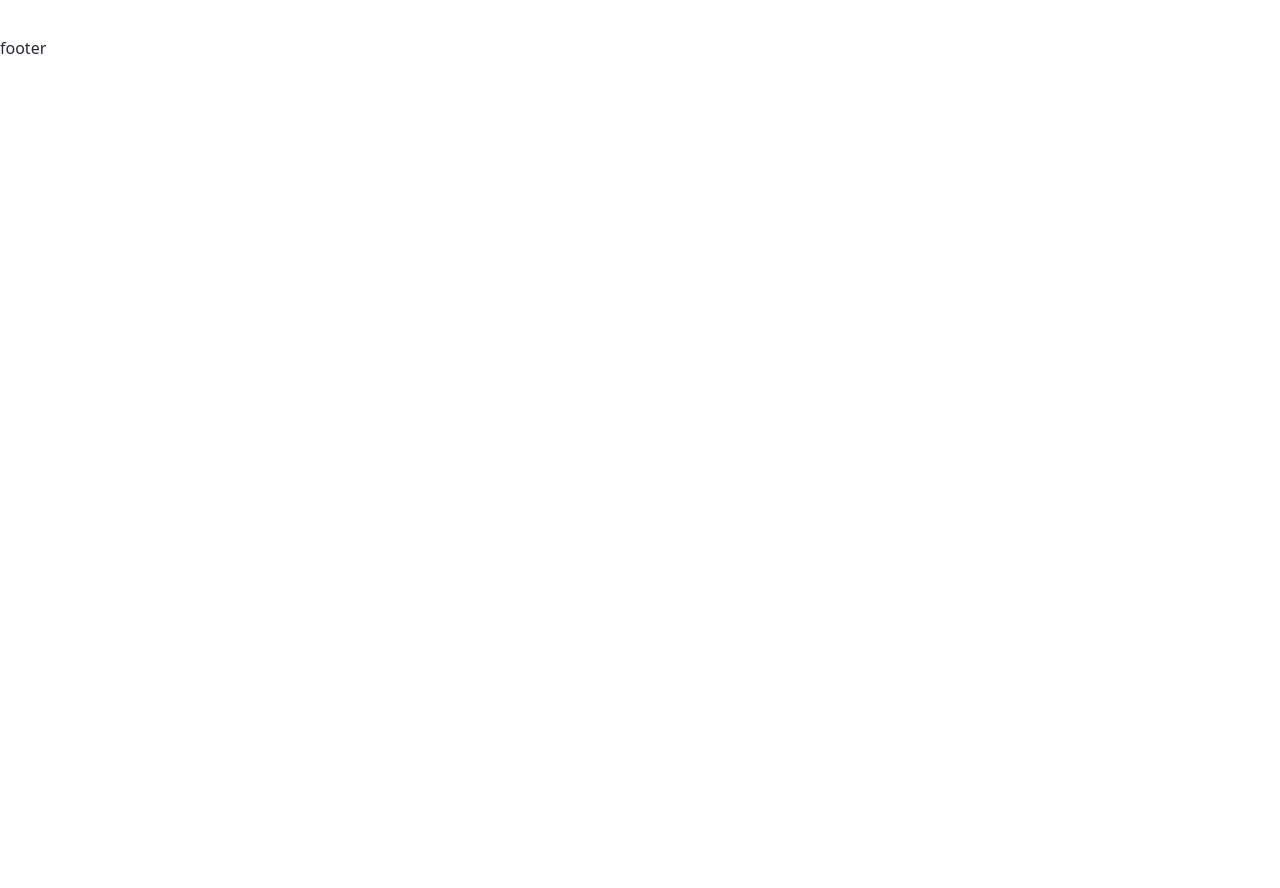
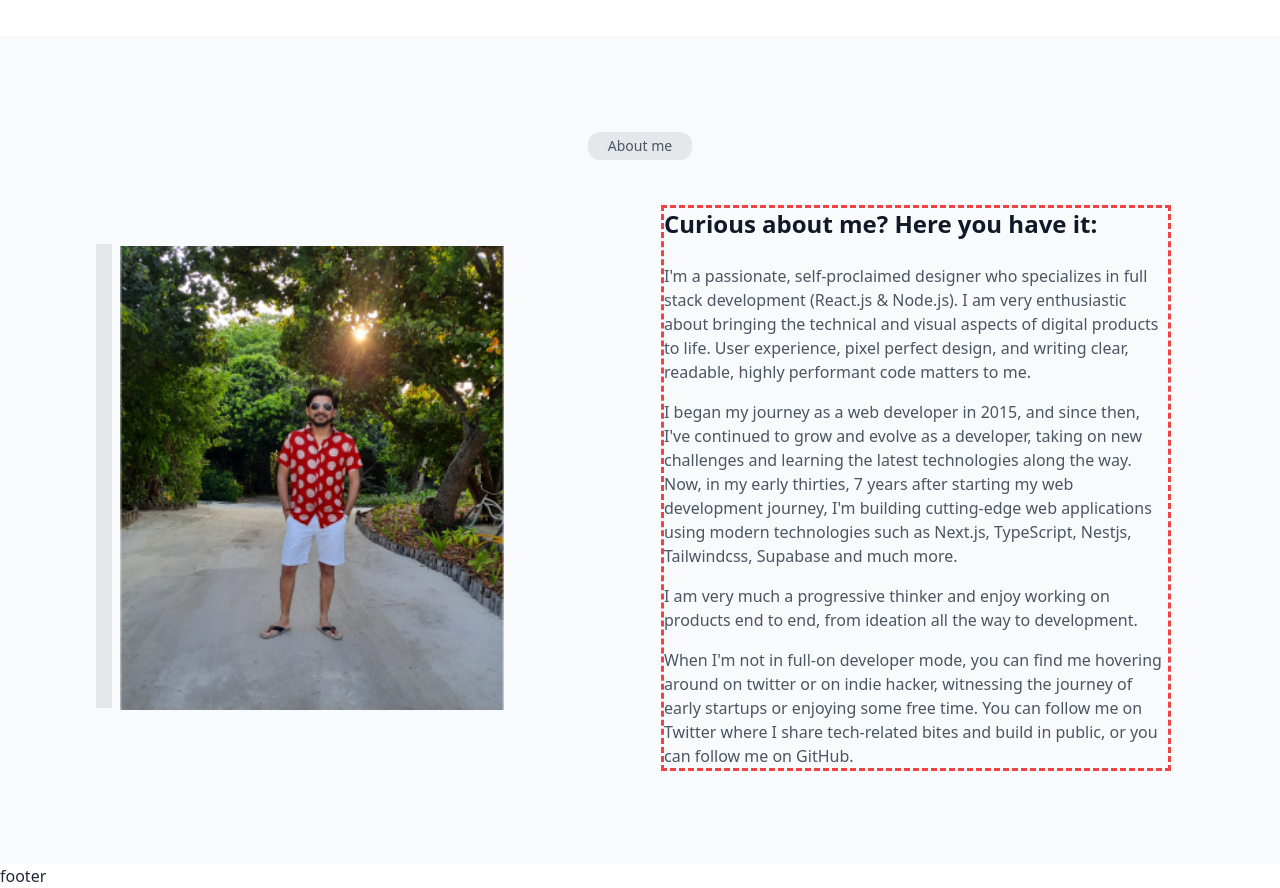
Before and after one commit to githubmor/portfolio, a Next.js app: page / in a window 1280 px wide. Shown: the part 660-1548 px from the top of the page. Before the commit the page ends 800 px from the top, so only its background shows below. Built offline with nearby package versions, Linux system fonts and the light colour scheme.

Commit message:
add about page

```diff
--- /dev/null
+++ b/app/components/about/index.tsx
@@ -0,0 +1,54 @@
+import Tag from "../tag";
+import Image from "next/image";
+
+function About() {
+  return (
+    <div className="w-full h-min bg-gray-50 px-4 md:px-20 py-16 md:py-24">
+      <div className="flex flex-col gap-6 md:gap-12 md:px-8">
+        <div className="w-full h-min">
+          <div className="flex justify-center items-center">
+            <Tag text="About me" />
+          </div>
+        </div>
+        <div className="w-full h-min flex flex-col md:flex md:flex-row gap-12 ">
+          <div className="relative w-full md:w-1/2 pb-5 flex justify-center md:justify-start  items-center ">
+            <div className="absolute top-0 bg-gray-200 border-gray-50 border-8 md:-translate-x-6 translate-y-5 md:translate-y-7 w-[20rem] md:w-[25rem] md:h-[30rem] h-[22.5rem]" />
+            <Image
+              width={280}
+              height={360}
+              className="top-0 z-10 border-gray-50 border-8 md:w-[25rem] md:h-[30rem]"
+              src="/Pic2.png"
+              alt="pic"
+            />
+          </div>
+          <div className="flex flex-col gap-6  md:w-1/2 tes">
+            <span className="text-gray-900 text-2xl font-semibold">
+              Curious about me? Here you have it:
+            </span>
+            <div className="flex flex-col gap-4">
+              <span className="text-gray-600 text-base">
+                {`I'm a passionate, self-proclaimed designer who specializes
+                    in full stack development (React.js & Node.js). I am very
+                    enthusiastic about bringing the technical and visual aspects
+                    of digital products to life. User experience, pixel perfect
+                    design, and writing clear, readable, highly performant code
+                    matters to me.`}
+              </span>
+              <span className="text-gray-600 text-base">
+                {`I began my journey as a web developer in 2015, and since then, I've continued to grow and evolve as a developer, taking on new challenges and learning the latest technologies along the way. Now, in my early thirties, 7 years after starting my web development journey, I'm building cutting-edge web applications using modern technologies such as Next.js, TypeScript, Nestjs, Tailwindcss, Supabase and much more.`}
+              </span>
+              <span className="text-gray-600 text-base">
+                {`I am very much a progressive thinker and enjoy working on products end to end, from ideation all the way to development.`}
+              </span>
+              <span className="text-gray-600 text-base">
+                {`When I'm not in full-on developer mode, you can find me hovering around on twitter or on indie hacker, witnessing the journey of early startups or enjoying some free time. You can follow me on Twitter where I share tech-related bites and build in public, or you can follow me on GitHub.`}
+              </span>
+            </div>
+          </div>
+        </div>
+      </div>
+    </div>
+  );
+}
+
+export default About;
--- /dev/null
+++ b/app/components/tag/index.tsx
@@ -0,0 +1,13 @@
+type Props = {
+  text: string;
+};
+
+function Tag({ text }: Props) {
+  return (
+    <div className="bg-gray-200 px-5 py-1 rounded-xl flex justify-center items-center text-gray-600 text-sm font-medium">
+      {text}
+    </div>
+  );
+}
+
+export default Tag;
--- a/app/page.tsx
+++ b/app/page.tsx
@@ -1,4 +1,5 @@
 
+import About from "./components/about";
 import Header from "./components/header";
 import Hero from "./components/hero";
 
@@ -8,6 +9,7 @@ export default function Home() {
       <Header />
       <main className="flex flex-col">
         <Hero />
+        <About />
       </main>
       <footer className="">footer</footer>
     </div>
```
Also changed, not shown: public/Pic2.png (added).
